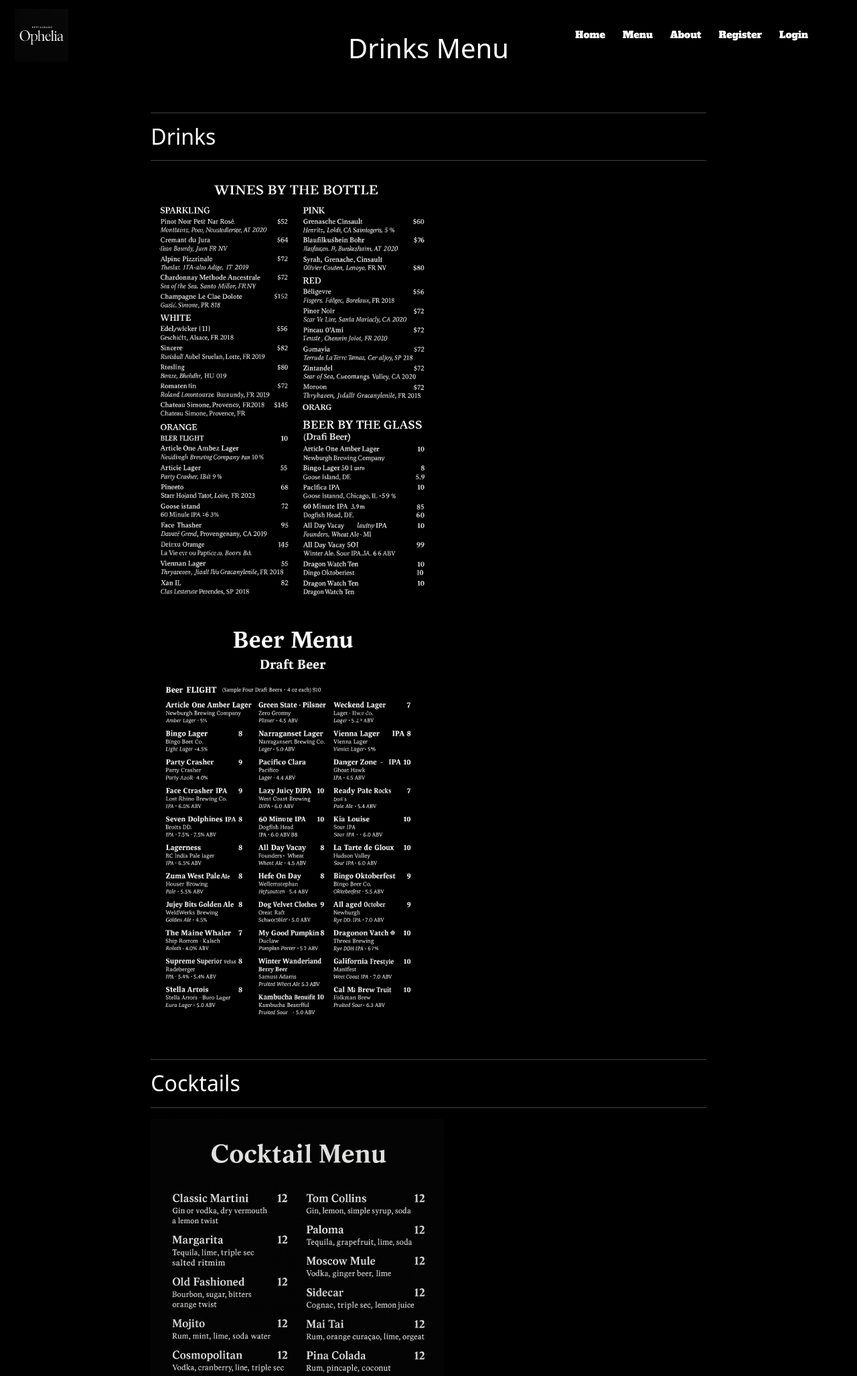
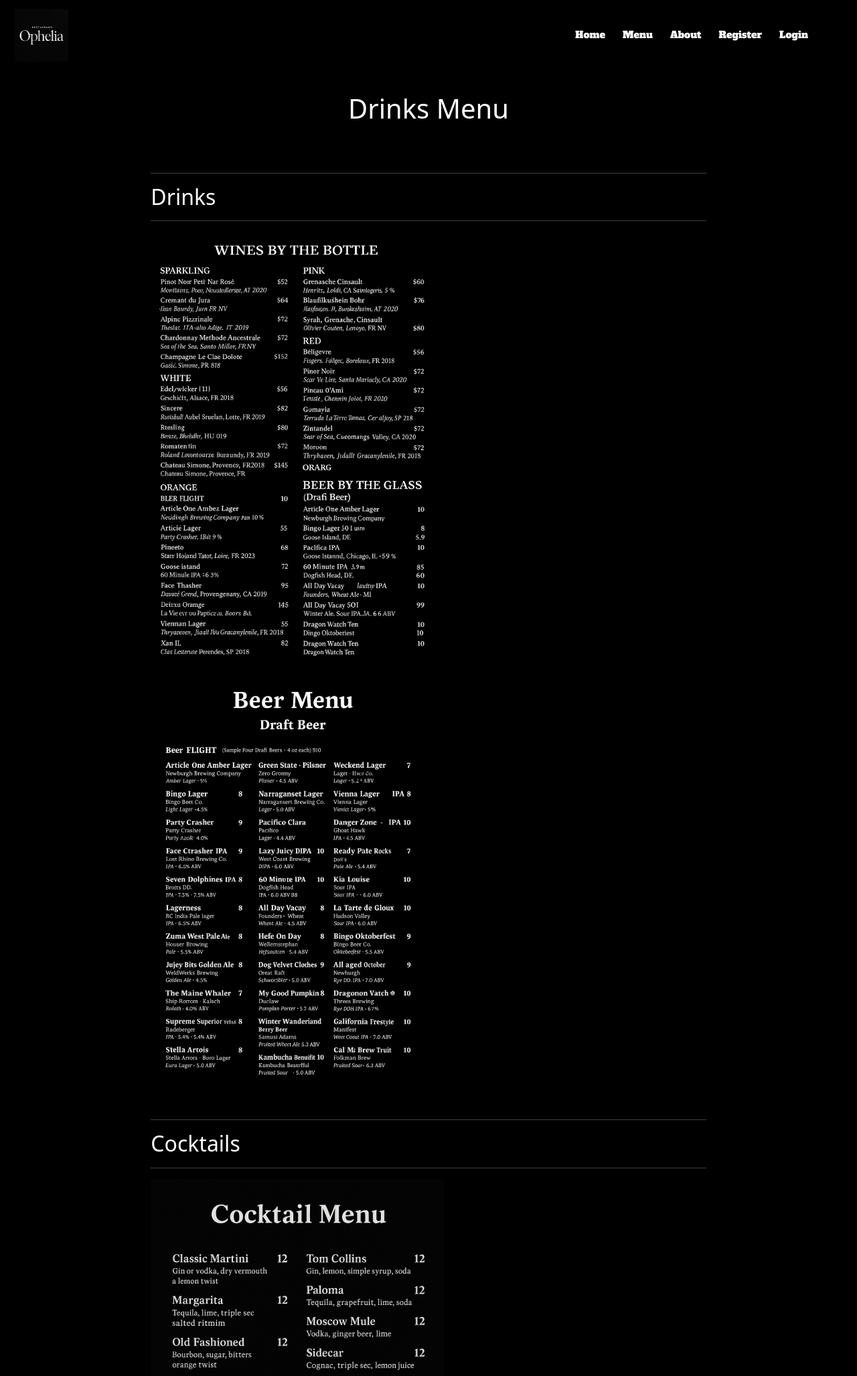
Before and after one commit to DanielE-J/ophelia, a Django app: page /menu/drinks/ in a window 1280 px wide. Shown: the top 2054 px of the page at 67% size. Run offline with Django 5.2, Linux system fonts and the light colour scheme; some libraries are stand-ins or nearby versions; some web fonts are replaced.

Commit message:
fixed drink menu

```diff
--- a/menu/templates/menu/drinks.html
+++ b/menu/templates/menu/drinks.html
@@ -4,7 +4,7 @@
 {% block title %}Ophelia | Drinks Menu{% endblock title %}
 
 {% block content %}
-<div class="container-fluid">
+<div class="container-fluid" style="margin-top: 50px; padding-top: 40px; text-align: left;">
     <div class="row d-flex justify-content-center">
         <div class="col-sm-8 mt-5 mb-5">
             <h1 class="text-center">Drinks Menu</h1>
```
